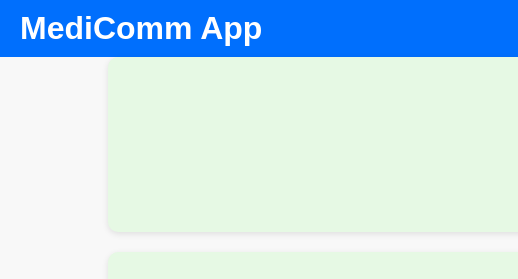
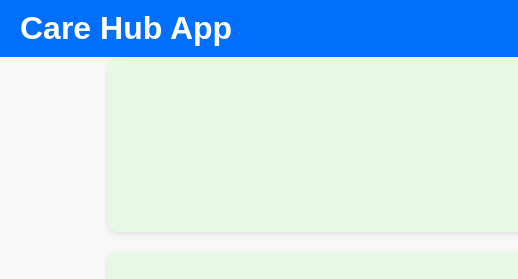
Before and after one commit to Khyati-96/CareHub, a plain HTML site: page index.html in a window 1280 px wide. Shown: the top 279 px of the page, 0-518 px from the left. Drawn offline with Linux system fonts and the light colour scheme; files that its build step writes are made by us from their sources.

Commit message:
Update index.html

```diff
--- a/index.html
+++ b/index.html
@@ -90,7 +90,7 @@
 </head>
 <body>
     <header id="header" class="content-wrapper">
-        <h1 class="name">MediComm App</h1>
+        <h1 class="name">Care Hub App</h1>
         <div class="menu-icon" onclick="toggleMenu()">
             <svg xmlns="http://www.w3.org/2000/svg" width="24" height="24" viewBox="0 0 24 24" fill="none">
                 <path d="M3 12H21M3 6H21M3 18H21" stroke="white" stroke-width="2" stroke-linecap="round" stroke-linejoin="round"/>
```
